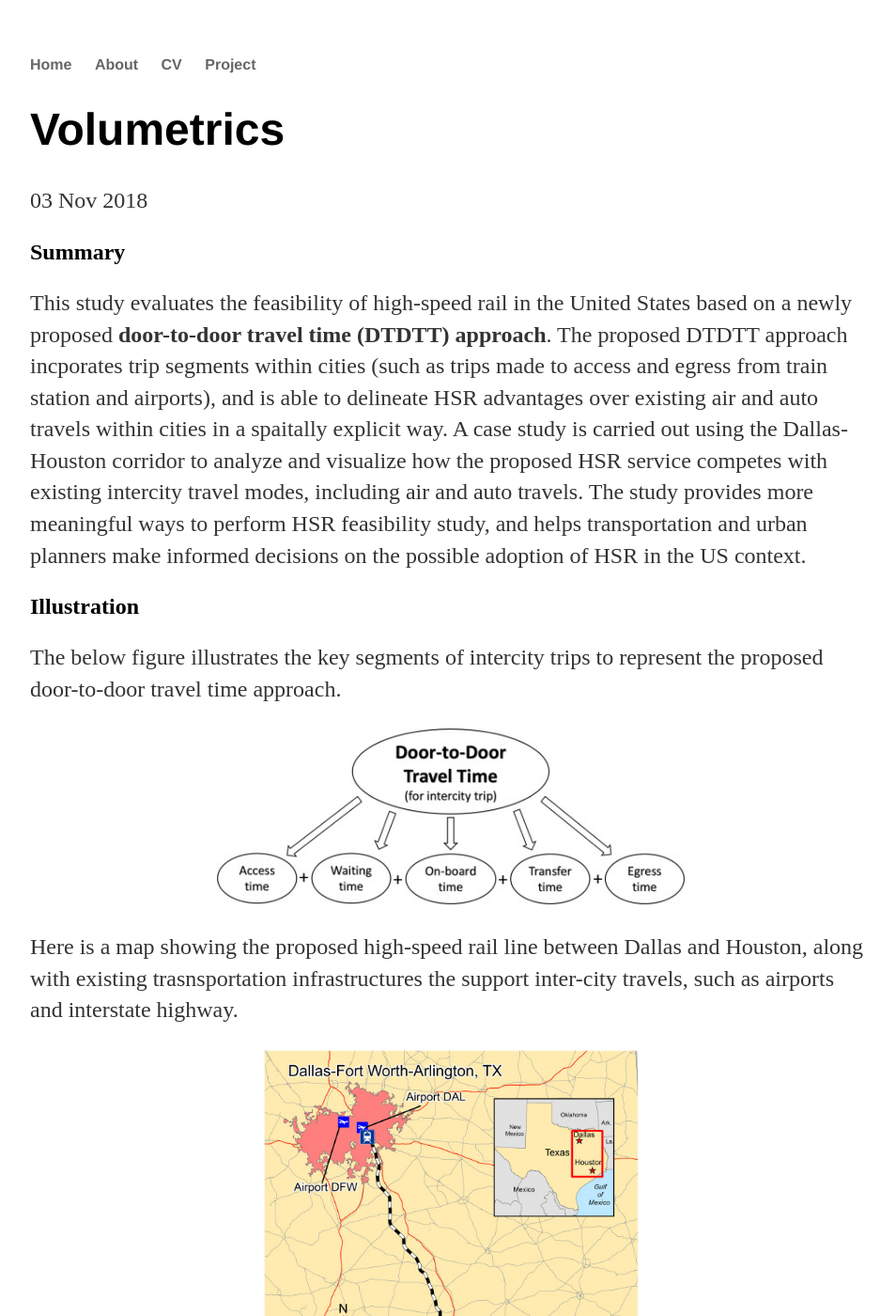
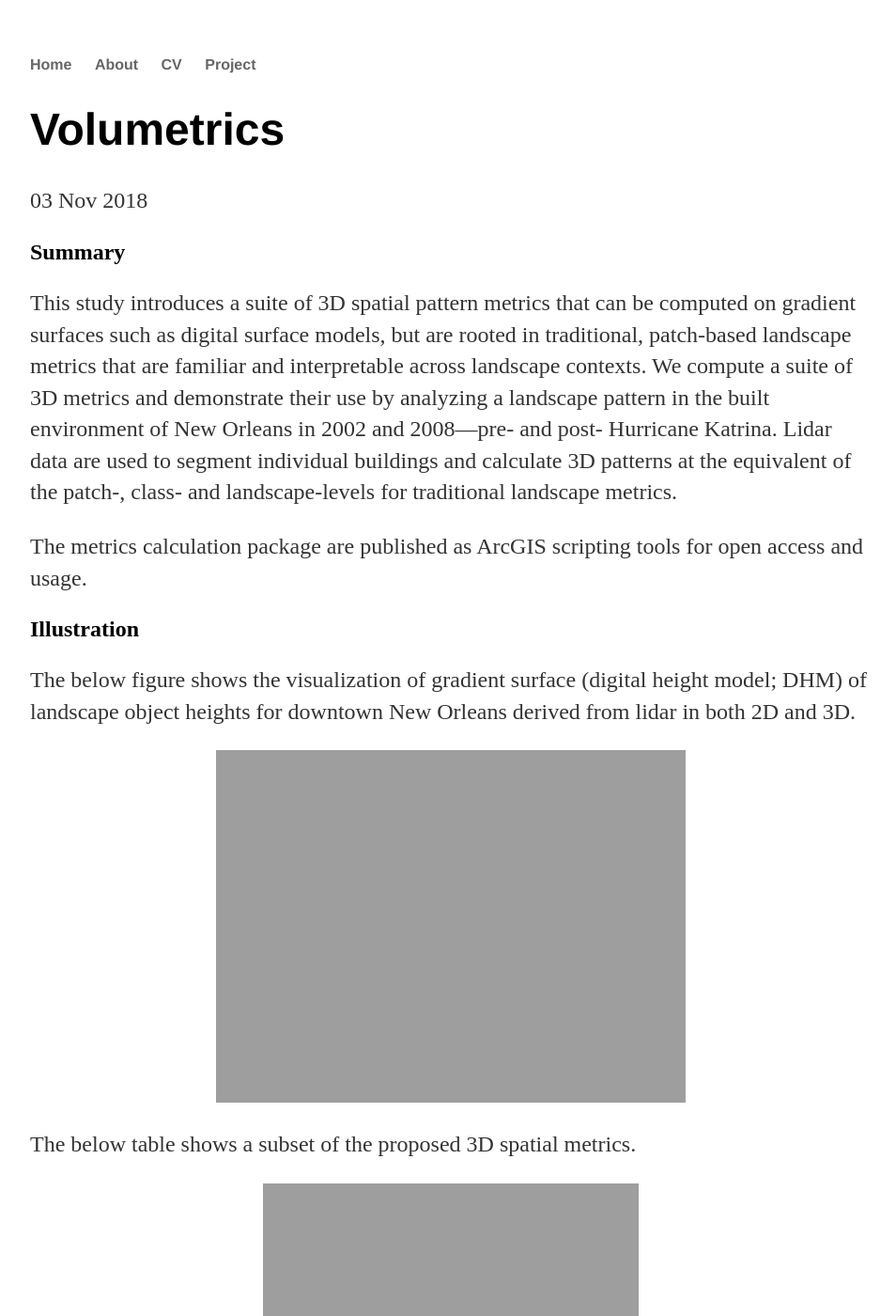
Before and after one commit to yun-zhao/yun-zhao.github.io, a Jekyll site: the page built from _posts/2018-11-03-yun-zhao-Volumetrics.md, in a window 1280 px wide and 1400 px high. Shown: the whole window at 94% size, without its empty margins (160-1114 px from the left). Built offline with Jekyll 4.4.1, drawn with Linux system fonts in a browser that asks for light colours; some of the changed text lies outside the part shown.

Commit message:
Update 2018-11-03-yun-zhao-Volumetrics.md

```diff
--- a/_posts/2018-11-03-yun-zhao-Volumetrics.md
+++ b/_posts/2018-11-03-yun-zhao-Volumetrics.md
@@ -6,30 +6,32 @@ thumb: "https://yun-zhao.github.io/Proj_File/Volumetrics.jpg"
 ---
 
 ## Summary
-This study evaluates the feasibility of high-speed rail in the United States based on a newly proposed **door-to-door travel time (DTDTT) approach**. The proposed DTDTT approach incporates trip segments within cities (such as trips made to access and egress from train station and airports), and is able to delineate HSR advantages over existing air and auto travels within cities in a spaitally explicit way.  A case study is carried out using the Dallas-Houston corridor to analyze and visualize how the proposed HSR service competes with existing intercity travel modes, including air and auto travels. The study provides more meaningful ways to perform HSR feasibility study, and helps transportation and urban planners make informed decisions on the possible adoption of HSR in the US context.
+This study introduces a suite of 3D spatial pattern metrics that can be computed on gradient surfaces such as digital surface models, but are rooted in traditional, patch-based landscape metrics that are familiar and interpretable across landscape contexts. We compute a suite of 3D metrics and demonstrate their use by analyzing a landscape pattern in the built environment of New Orleans in 2002 and 2008—pre- and post- Hurricane Katrina. Lidar data are used to segment individual buildings and calculate 3D patterns at the equivalent of the patch-, class- and landscape-levels for traditional landscape metrics.
+
+The metrics calculation package are published as ArcGIS scripting tools for open access and usage.
 
 ## Illustration
 
-The below figure illustrates the key segments of intercity trips to represent the proposed door-to-door travel time approach.
+The below figure shows the visualization of gradient surface (digital height model; DHM) of landscape object heights for downtown New Orleans derived from lidar in both 2D and 3D.
 
 <div style="text-align:center">
-  <img src="https://yun-zhao.github.io/Proj_File/HSR-1.jpg" alt="Description of the image" width="500">
+  <img src="https://yun-zhao.github.io/Proj_File/volumetrics-1.jpg" alt="Description of the image" width="500">
 </div>
 
 
-Here is a map showing the proposed high-speed rail line between Dallas and Houston, along with existing trasnsportation infrastructures the support inter-city travels, such as airports and interstate highway.
+The below table shows a subset of the proposed 3D spatial metrics.
 
 <div style="text-align:center">
-  <img src="https://yun-zhao.github.io/Proj_File/HSR-2.jpg" alt="Description of the image" width="400">
+  <img src="https://yun-zhao.github.io/Proj_File/volumetrics-2.jpg" alt="Description of the image" width="400">
 </div>
 
-This below figure is an visualization of produced by the proposed method, showing advantages of different travel modes in Houston.  Red area indicates where HSR will have shorter total travel time, green area indicate areas where Airport Hobby will have advantage, and Purple indicate areas where Airport Geirge Bush will have advantage.
+This below figure shows the temporal comparison of a single tract and proposed 3D metrics before and after Hurrican Katrina.
 
 <div style="text-align:center">
-  <img src="https://yun-zhao.github.io/Proj_File/HRS-3.jpg" alt="Description of the image" width="500">
+  <img src="https://yun-zhao.github.io/Proj_File/volumetrics-3.jpg" alt="Description of the image" width="500">
 </div>
 
 
 ## Links
 
-For full peer-reviewed published paper, click <a href="https://www.dropbox.com/scl/fi/zlhi1owh4o3pg8tjc6nkk/HSR.pdf?rlkey=0rxopmyxipvf4k9nfej6mjvjg&dl=0" target="_blank">here.</a>
+For full peer-reviewed published paper, click <a href="https://www.dropbox.com/scl/fi/p6y4gsk94bevod69htw87/Volumetrics.pdf?rlkey=vib0gyn4lfg43sqpoobqyyvvw&dl=0" target="_blank">here.</a>
```
